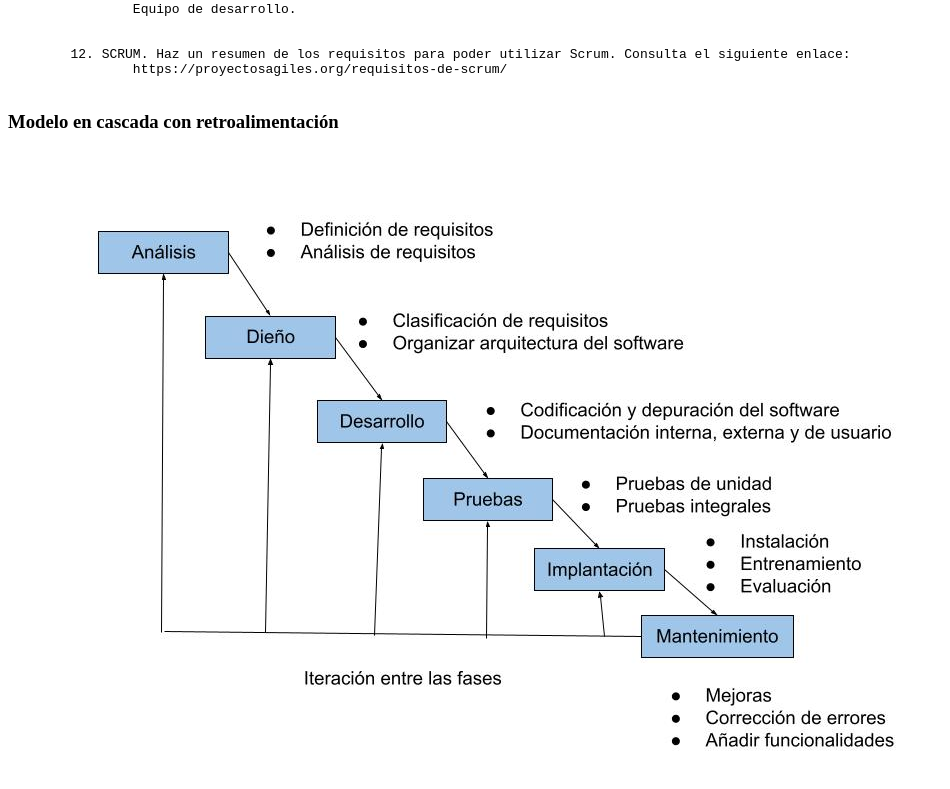
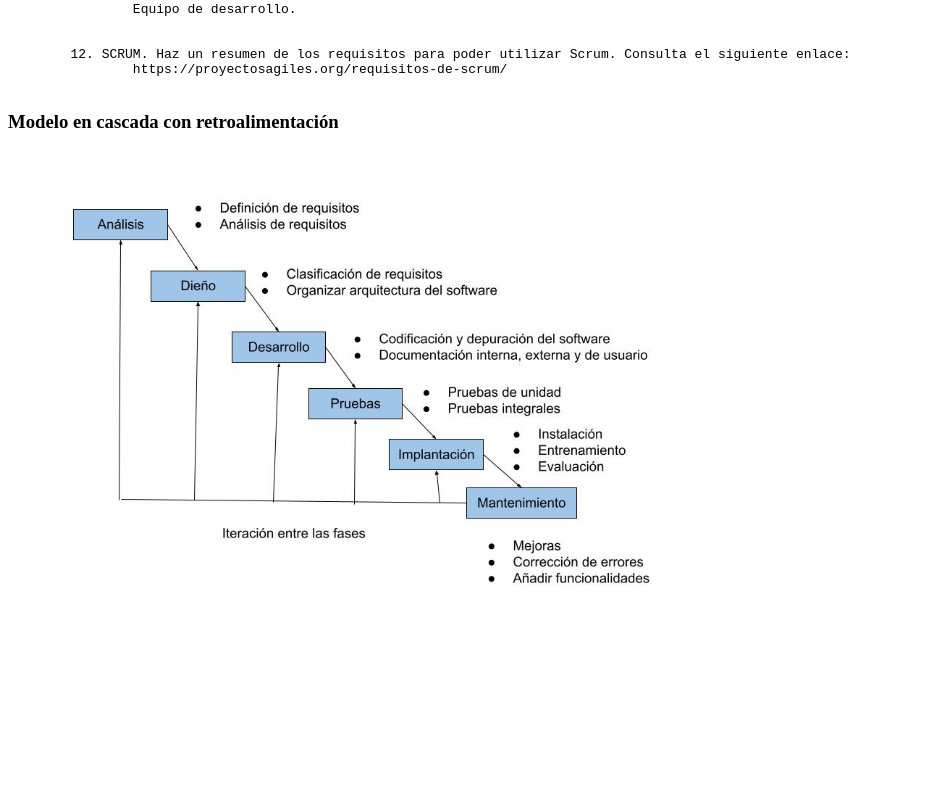
Before and after one commit to tristan213091028409124/tristan213091028409124.github.io, a plain HTML site: page Tema1/tema1.html in a window 1280 px wide. Shown: the part 1535-2324 px from the top of the page, without its empty margins (0-950 px from the left). After the commit the page ends 2220 px from the top, so only its background shows below. Drawn offline with Linux system fonts and the light colour scheme.

Commit message:
Update tema1.html

```diff
--- a/Tema1/tema1.html
+++ b/Tema1/tema1.html
@@ -111,7 +111,7 @@
 
 	<div id="cascada">
 		<h3>Modelo en cascada con retroalimentación</h3>
-		<img src="cascada.jpg" alt="Flowers in Chania">
+		<img src="cascada.jpg" width="55%" alt="Flowers in Chania">
 	</div>
 
 </body>
```
